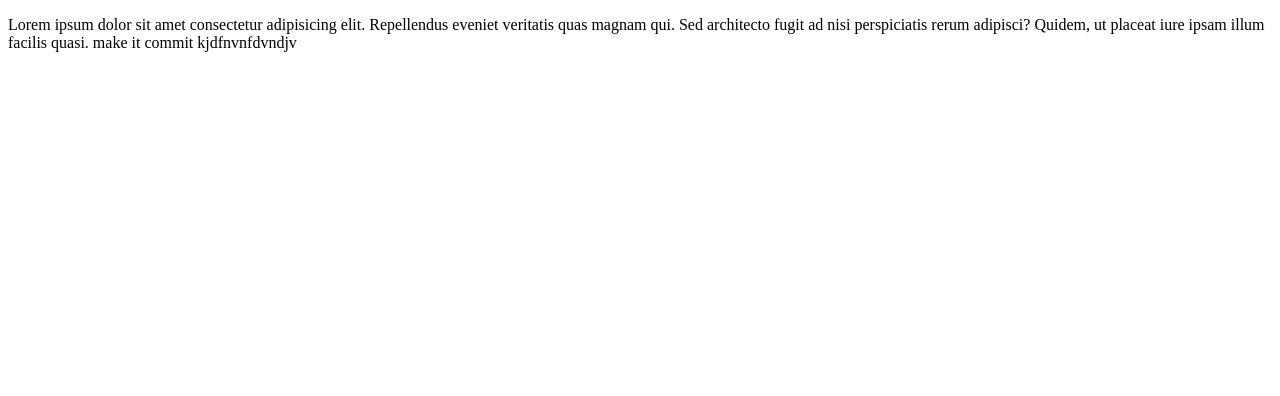
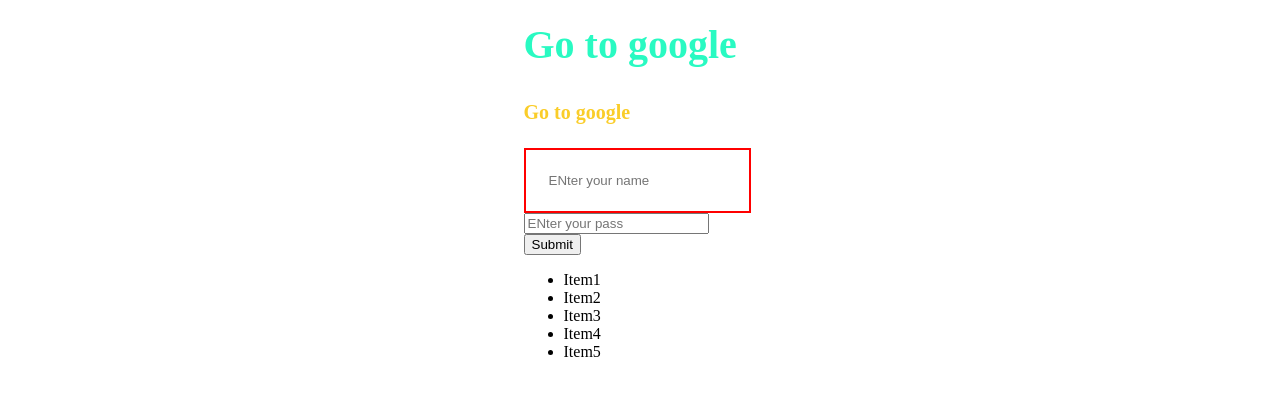
Before and after one commit to Shivanandkkhh/branching, a plain HTML site: page index.html in a window 1280 px wide. Drawn offline with Linux system fonts and the light colour scheme.

Commit message:
nre ading

```diff
--- a/index.html
+++ b/index.html
@@ -4,11 +4,48 @@
     <meta charset="UTF-8">
     <meta http-equiv="X-UA-Compatible" content="IE=edge">
     <meta name="viewport" content="width=device-width, initial-scale=1.0">
-    <title>Document</title>
+    <title>Psedo selectors and attribut n th child</title>
+    <style>
+        .container{
+            display: block;
+            width: 233px;
+            margin: auto;
+        }
+        input{
+            display: block;
+        }
+        input[type="text"]{
+            padding: 23px;
+            border: 2px solid red;
+        }
+       a[target] {
+        font-size: 40px;
+        color: rgb(41, 250, 194);
+        text-decoration: none;
+       }
+       a[target="_top"] {
+        font-size: 20px;
+        color: rgb(250, 205, 41);
+       }
+    </style>
 </head>
 <body>
-    <p>Lorem ipsum dolor sit amet consectetur adipisicing elit. Repellendus eveniet veritatis quas magnam qui. Sed architecto fugit ad nisi perspiciatis rerum adipisci? Quidem, ut placeat iure ipsam illum facilis quasi.
-        make it commit kjdfnvnfdvndjv
-    </p>
+    <div class="container">
+        <h1><a href="http://google.com" target="_blank">Go to google</a></h1>
+        <h1><a href="http://google.com" target="_top">Go to google</a></h1>
+        <form action="" class="form-control">
+            <input type="text" placeholder="ENter your name">
+            <input type="password" placeholder="ENter your pass">
+            <input type="submit" value="Submit">
+        </form>
+        <ul>
+            <li class="item" id="item1">Item1</li>
+            <li class="item" id="item2">Item2</li>
+            <li class="item" id="item3">Item3</li>
+            <li class="item" id="item4">Item4</li>
+            <li class="item" id="item5">Item5</li>
+        </ul>
+    </div>
+
 </body>
 </html>
```
